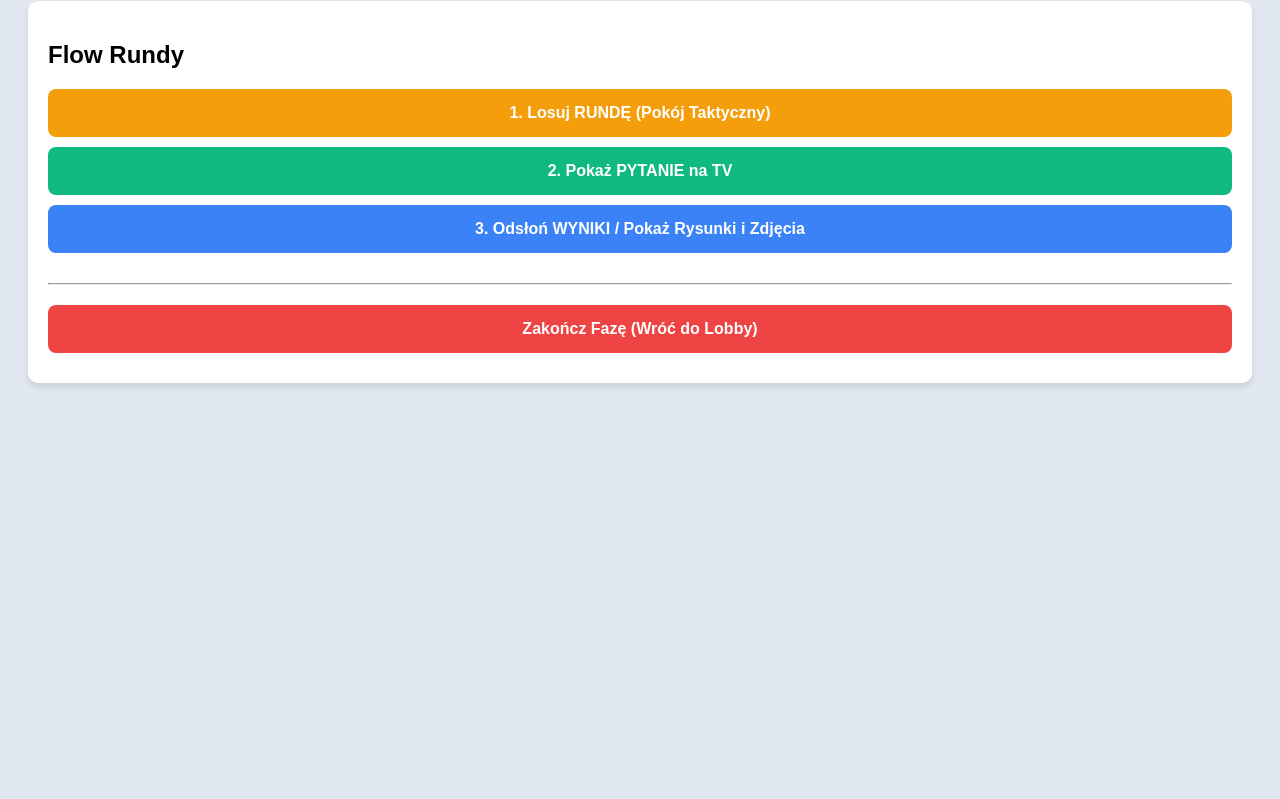
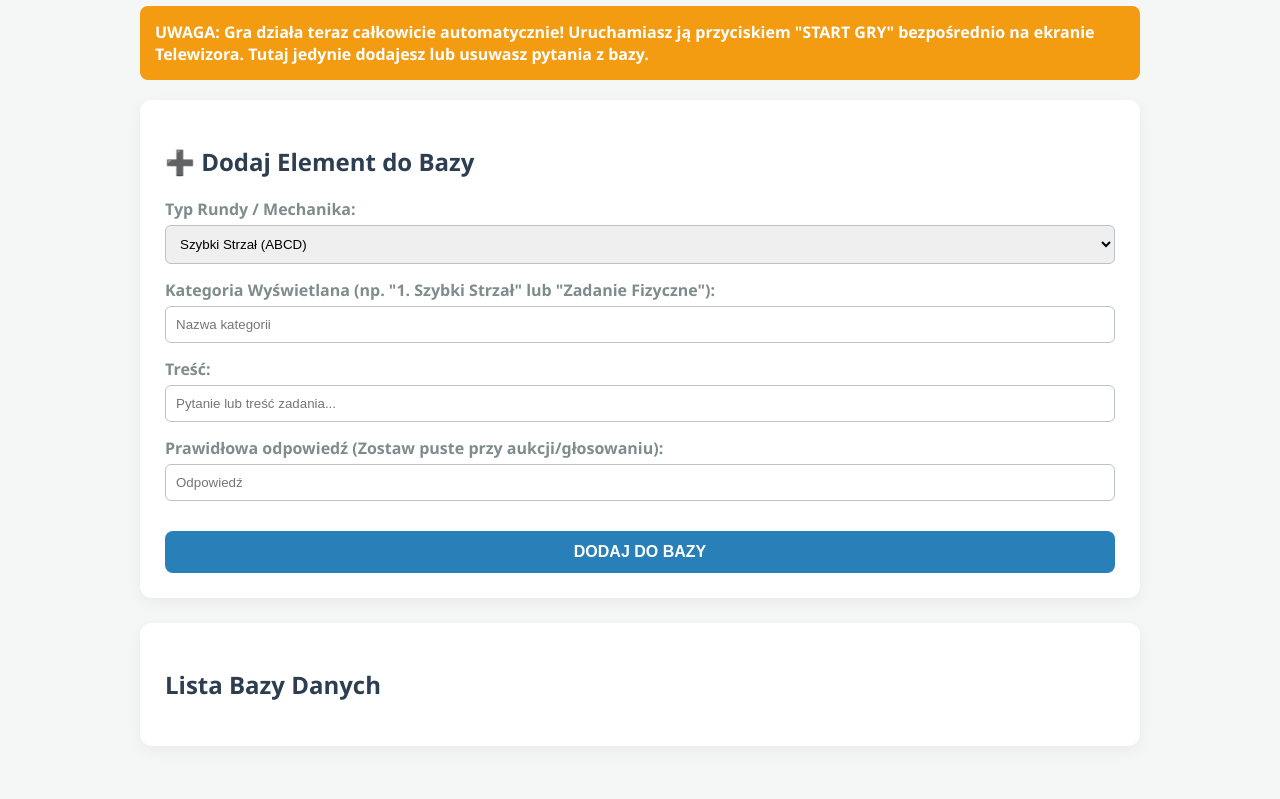
Before and after one commit to kubad0101-creator/gra-imprezowa, a website: page public/admin.html in a window 1280 px wide. Shown: the part 108-907 px from the top of the page. Before the commit the page ends 800 px from the top, so only its background shows below. Drawn offline with nearby package versions, Linux system fonts and the light colour scheme; no server answers.

Commit message:
Update admin.html

```diff
--- a/public/admin.html
+++ b/public/admin.html
@@ -2,28 +2,94 @@
 <html lang="pl">
 <head>
     <meta charset="UTF-8">
-    <title>Panel Admina - Reżyserka</title>
+    <title>Zarządzanie Bazą Danych - Party Protocol</title>
     <style>
-        body { font-family: Arial, sans-serif; background: #e2e8f0; padding: 20px; }
-        .card { background: white; padding: 20px; border-radius: 10px; margin-bottom: 20px; box-shadow: 0 4px 6px rgba(0,0,0,0.1); }
-        button { padding: 15px 20px; font-size: 16px; font-weight: bold; cursor: pointer; border: none; border-radius: 8px; color: white; width: 100%; margin-bottom: 10px;}
-        .btn-tac { background: #f59e0b; }
-        .btn-round { background: #10b981; }
-        .btn-res { background: #3b82f6; }
-        .btn-stop { background: #ef4444; }
+        body { font-family: 'Segoe UI', Tahoma, Geneva, Verdana, sans-serif; background: #f4f7f6; padding: 20px; color: #333; }
+        .container { max-width: 1000px; margin: 0 auto; }
+        .card { background: white; padding: 25px; border-radius: 12px; margin-bottom: 25px; box-shadow: 0 5px 15px rgba(0,0,0,0.05); }
+        h1, h2 { color: #2c3e50; }
+        .warning { background: #f39c12; color: white; padding: 15px; border-radius: 8px; font-weight: bold; margin-bottom: 20px;}
+        button { padding: 12px 20px; cursor: pointer; border: none; border-radius: 8px; font-weight: bold; font-size: 16px; background: #2980b9; color: white; width: 100%; margin-top: 15px;}
+        .btn-delete { background: #e74c3c; width: auto; margin: 0; padding: 5px 10px; font-size: 12px;}
+        .form-group { margin-bottom: 15px; }
+        label { display: block; font-weight: bold; margin-bottom: 5px; color: #7f8c8d; }
+        input[type="text"], select { width: 100%; padding: 10px; border: 1px solid #bdc3c7; border-radius: 6px; box-sizing: border-box; }
+        .question-list { list-style: none; padding: 0; }
+        .question-item { background: #fdfdfd; border-left: 5px solid #3498db; padding: 15px; margin-bottom: 10px; border-radius: 4px; display: flex; justify-content: space-between; align-items: center;}
     </style>
 </head>
 <body>
-    <h1>⚙️ REŻYSERKA GRY</h1>
+
+<div class="container">
+    <h1>📚 Zarządzanie Pytaniami (CMS)</h1>
+    <div class="warning">
+        UWAGA: Gra działa teraz całkowicie automatycznie! Uruchamiasz ją przyciskiem "START GRY" bezpośrednio na ekranie Telewizora. Tutaj jedynie dodajesz lub usuwasz pytania z bazy.
+    </div>
+
     <div class="card">
-        <h2>Flow Rundy</h2>
-        <button class="btn-tac" onclick="socket.emit('adminStartTactical')">1. Losuj RUNDĘ (Pokój Taktyczny)</button>
-        <button class="btn-round" onclick="socket.emit('adminStartRound')">2. Pokaż PYTANIE na TV</button>
-        <button class="btn-res" onclick="socket.emit('adminShowResults')">3. Odsłoń WYNIKI / Pokaż Rysunki i Zdjęcia</button>
-        <hr style="margin: 20px 0;">
-        <button class="btn-stop" onclick="socket.emit('adminBackToLobby')">Zakończ Fazę (Wróć do Lobby)</button>
+        <h2>➕ Dodaj Element do Bazy</h2>
+        <div class="form-group">
+            <label>Typ Rundy / Mechanika:</label>
+            <select id="qType">
+                <option value="abcd">Szybki Strzał (ABCD)</option>
+                <option value="auction">Licytacja w Dół (Aukcja)</option>
+                <option value="vote">Sąd Społeczny (Głosowanie na osobę)</option>
+                <option value="open">Pytanie Otwarte (Krótki tekst/Liczba)</option>
+            </select>
+        </div>
+        <div class="form-group">
+            <label>Kategoria Wyświetlana (np. "1. Szybki Strzał" lub "Zadanie Fizyczne"):</label>
+            <input type="text" id="qCat" placeholder="Nazwa kategorii">
+        </div>
+        <div class="form-group">
+            <label>Treść:</label>
+            <input type="text" id="qText" placeholder="Pytanie lub treść zadania...">
+        </div>
+        <div class="form-group">
+            <label>Prawidłowa odpowiedź (Zostaw puste przy aukcji/głosowaniu):</label>
+            <input type="text" id="qAns" placeholder="Odpowiedź">
+        </div>
+        <button onclick="addQuestion()">DODAJ DO BAZY</button>
     </div>
-    <script src="/socket.io/socket.io.js"></script>
-    <script>const socket = io();</script>
+
+    <div class="card">
+        <h2>Lista Bazy Danych</h2>
+        <ul id="q-list" class="question-list"></ul>
+    </div>
+</div>
+
+<script>
+    async function fetchQuestions() {
+        const res = await fetch('/api/questions');
+        const data = await res.json();
+        const list = document.getElementById('q-list');
+        list.innerHTML = '';
+        data.forEach(q => {
+            list.innerHTML += `
+                <li class="question-item">
+                    <div><b>[${q.category}]</b> ${q.q} <br><small>Odp: ${q.answer || 'Brak (Zadanie otwarte)'}</small></div>
+                    <button class="btn-delete" onclick="deleteQuestion(${q.id})">Usuń</button>
+                </li>`;
+        });
+    }
+
+    async function addQuestion() {
+        const payload = {
+            type: document.getElementById('qType').value,
+            category: document.getElementById('qCat').value,
+            q: document.getElementById('qText').value,
+            answer: document.getElementById('qAns').value,
+            options: [] // Uproszczone dla bazy
+        };
+        await fetch('/api/questions', { method: 'POST', headers: { 'Content-Type': 'application/json' }, body: JSON.stringify(payload) });
+        fetchQuestions();
+    }
+
+    async function deleteQuestion(id) {
+        await fetch(`/api/questions/${id}`, { method: 'DELETE' });
+        fetchQuestions();
+    }
+    fetchQuestions();
+</script>
 </body>
 </html>
```
